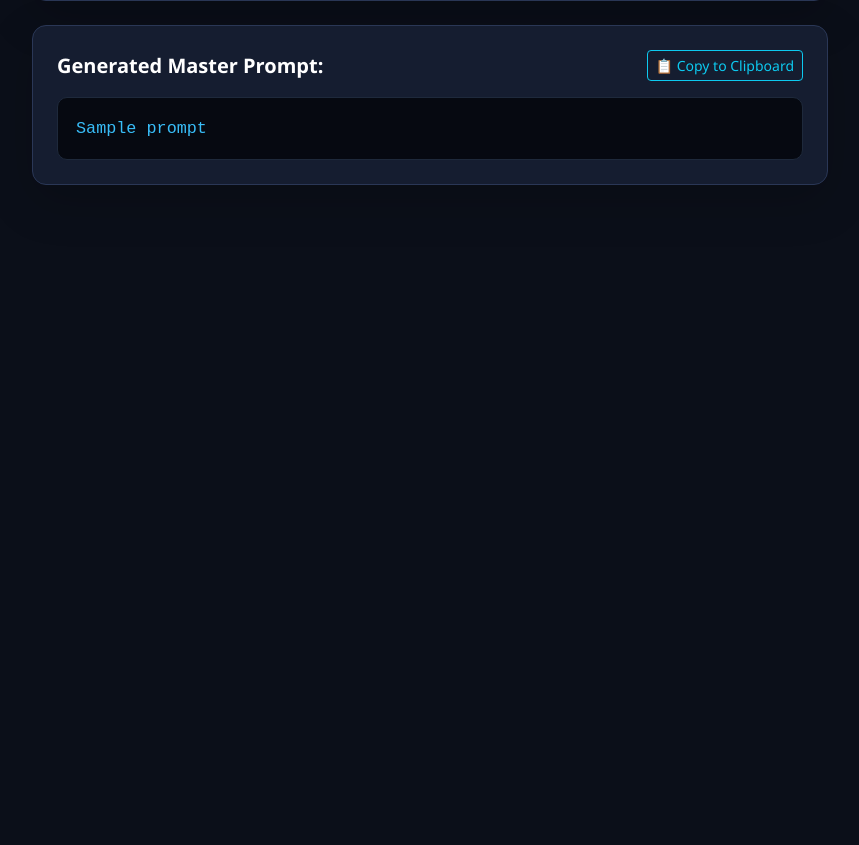
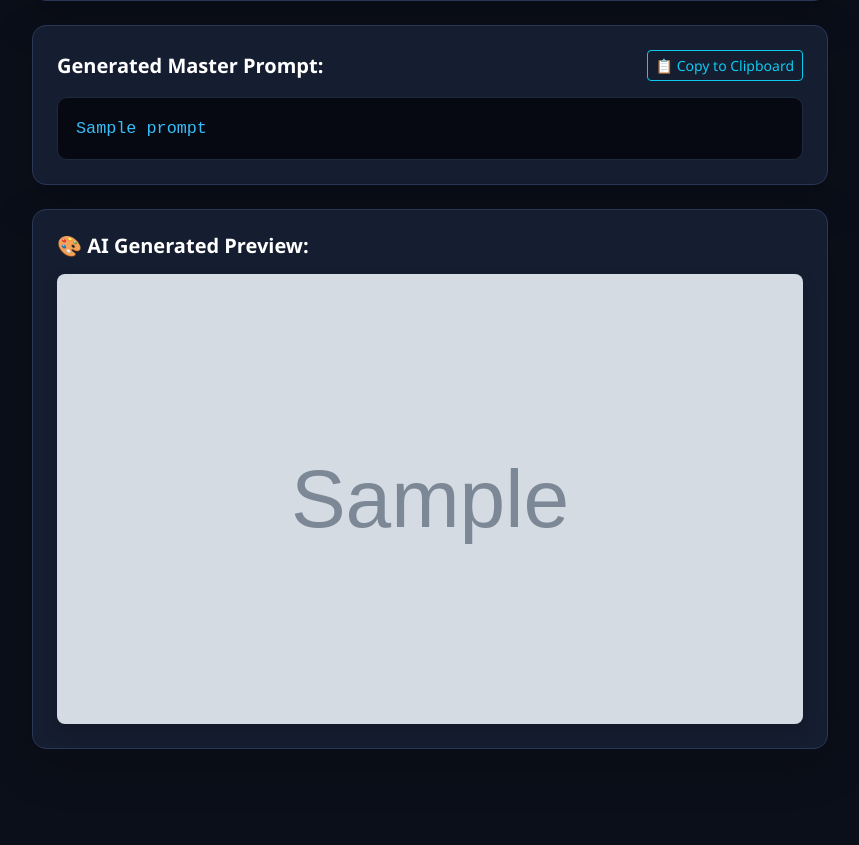
Before and after one commit to Iqra029/ai-prompt-generator, a Flask app: template templates/index.html in a window 1280 px wide. Shown: the part 863-1708 px from the top of the page, without its empty margins (210-1069 px from the left). Before the commit the page ends 1048 px from the top, so only its background shows below. Run offline with Flask 3, Linux system fonts and the light colour scheme; the template is opened without the code that fills it: most values are stand-ins (such as "Sample title", 1, 10 or a date in 2020); grey boxes marked "Sample" are stand-in pictures.

Commit message:
Update index.html

```diff
--- a/templates/index.html
+++ b/templates/index.html
@@ -42,13 +42,13 @@
                     <input type="text" class="form-control" name="subject" placeholder="e.g. Cyberpunk street market at night OR Python data analysis guide" value="{{ data.get('subject', '') }}" required>
                 </div>
 
-                <!-- Negative Prompt (Both Image & Text) -->
+                <!-- Negative Prompt -->
                 <div class="mb-3">
                     <label class="form-label">Negative Prompt / Elements to Exclude</label>
                     <input type="text" class="form-control" name="negative_prompt" placeholder="e.g. text, blur, extra limbs, low quality OR jargon, intro fluff" value="{{ data.get('negative_prompt', '') }}">
                 </div>
 
-                <!-- Image AI Specific Fields -->
+                <!-- Image AI Fields -->
                 <div id="imageFields">
                     <div class="row g-3 mb-3">
                         <div class="col-md-6">
@@ -96,7 +96,6 @@
                         </div>
                     </div>
 
-                    <!-- Advanced Parameters -->
                     <div class="row g-3 mb-3">
                         <div class="col-md-4">
                             <label class="form-label">Stylize (--s 0-1000)</label>
@@ -114,13 +113,13 @@
 
                     <div class="form-check mb-3">
                         <input class="form-check-input" type="checkbox" name="quality" id="qualityCheck" checked>
-                        <label class="form-check-label text-slate-200" for="qualityCheck" style="color: #cbd5e1;">
+                        <label class="form-check-label" for="qualityCheck" style="color: #cbd5e1;">
                             Add 8K Resolution & Ultra-Detail Boosters (--v 6.0)
                         </label>
                     </div>
                 </div>
 
-                <!-- Text AI Specific Fields -->
+                <!-- Text AI Fields -->
                 <div id="textFields" style="display: none;">
                     <div class="row g-3 mb-3">
                         <div class="col-md-6">
@@ -143,14 +142,24 @@
             </form>
         </div>
 
-        <!-- Output Section -->
+        <!-- Generated Prompt Output -->
         {% if prompt %}
-        <div class="card p-4 shadow-lg mb-5">
+        <div class="card p-4 shadow-lg mb-4">
             <div class="d-flex justify-content-between align-items-center mb-3">
                 <h5 class="fw-bold mb-0 text-white">Generated Master Prompt:</h5>
                 <button class="btn btn-sm btn-outline-info" onclick="copyPrompt()">📋 Copy to Clipboard</button>
             </div>
             <div class="output-box" id="promptText">{{ prompt }}</div>
+        </div>
+        {% endif %}
+
+        <!-- AI Image Preview -->
+        {% if image_url %}
+        <div class="card p-4 shadow-lg mb-5">
+            <h5 class="fw-bold mb-3 text-white">🎨 AI Generated Preview:</h5>
+            <div class="text-center">
+                <img src="{{ image_url }}" alt="AI Generated Image" class="img-fluid rounded-3 shadow" style="max-height: 450px; width: 100%; object-fit: cover;">
+            </div>
         </div>
         {% endif %}
     </div>
```
